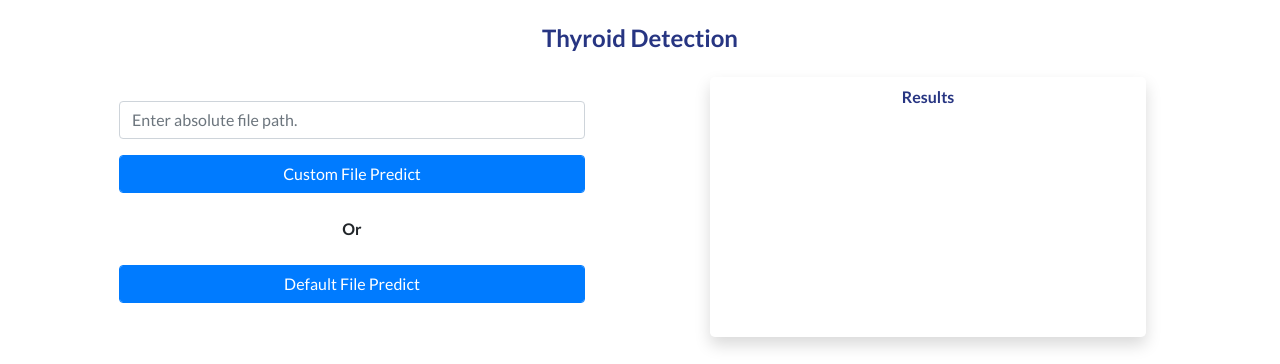
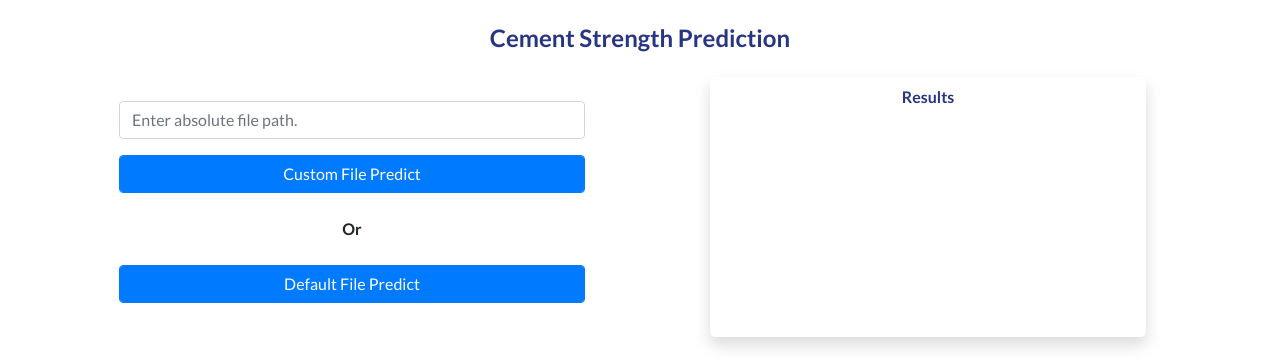
Before and after one commit to DeepranjanG/Cement-prediction_latest, a Flask app: page / in a window 1280 px wide. Shown: the part 56-420 px from the top of the page. Run offline with Flask 2, Linux system fonts and the light colour scheme; parts of the project's set-up code (start-up, migrations or seed data) failed here and were passed over; some libraries are stand-ins or nearby versions.

Commit message:
Update index.html

```diff
--- a/templates/index.html
+++ b/templates/index.html
@@ -121,7 +121,7 @@
 	<!-- Testimonials -->
 	<section class="testimonials text-center">
 		<div class="container-fluid">
-			<h4 class="my-4 title">Thyroid Detection</h4>
+			<h4 class="my-4 title">Cement Strength Prediction</h4>
 			<div class="row">
 				<div class="col-md-6 col-xs-12">
 					<br/>
```
